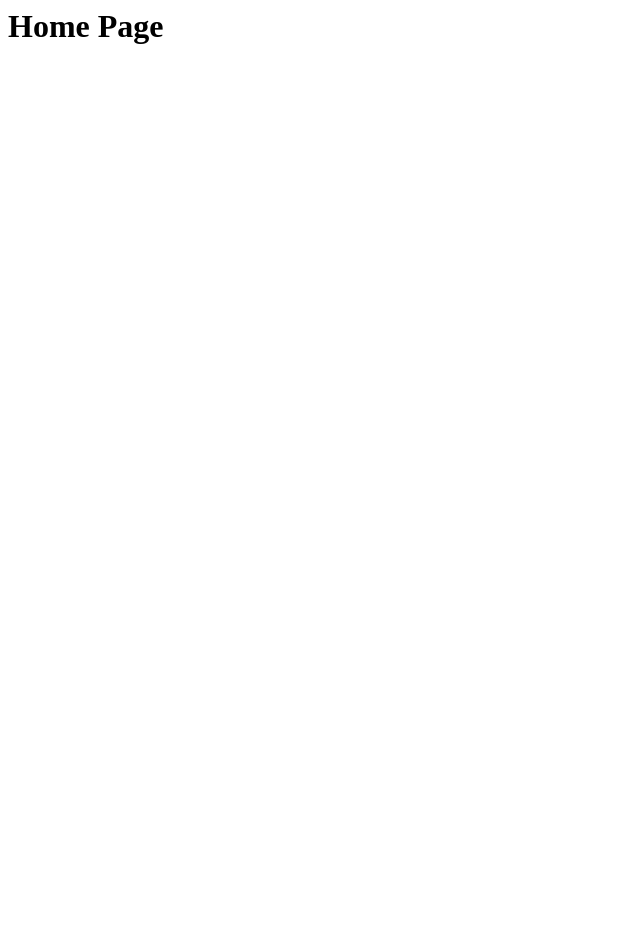
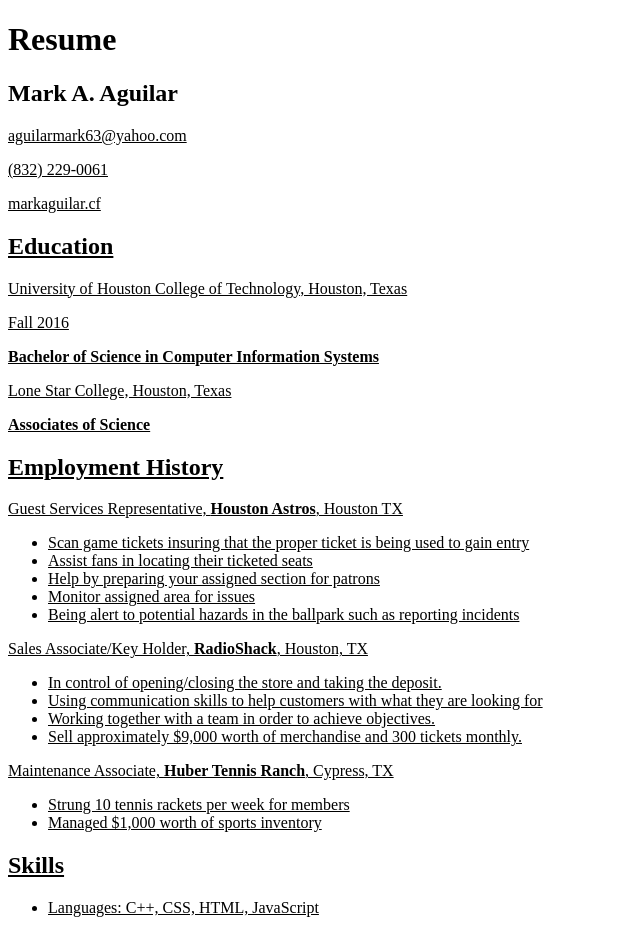
Before and after one commit to crayarc/ONE, a PHP site: page / in a window 1280 px wide. Before the commit the part shown is almost empty. Shown: the whole page, without its empty margins (0-640 px from the left). Before the commit the page ends 44 px from the top, so only its background shows below. Run offline with PHP 8.4, Linux system fonts and the light colour scheme.

Commit message:
skeleton

```diff
--- a/Index.php
+++ b/Index.php
@@ -1,6 +1,60 @@
+<!DOCTYPE html>
 <html>
-<head></head>
+<head>
+	<link rel='stylesheet' href='main.css'/>
+	<script src='script.js'></script>
+</head>
 <body>
-<h1>Home Page</h1>
+
+<div>
+<h1><b>Resume</b></h1>
+<h2>Mark A. Aguilar</h2>
+<p><u>aguilarmark63@yahoo.com</ul></p>
+<p>(832) 229-0061</p>
+<p>markaguilar.cf</p>
+</div>
+
+<div class="education">
+    <h2>Education</h2>
+    <p class="left">University of Houston College of Technology, Houston, Texas</p>
+    <p class="right">Fall 2016</p>
+    <p><b>Bachelor of Science in Computer Information Systems</b></p>
+    <p>Lone Star College, Houston, Texas</p>
+    <p><b>Associates of Science</b></p>
+</div>
+
+<div class="employment">
+    <h2>Employment History</h2>
+    <p>Guest Services Representative, <b>Houston Astros</b>,  Houston TX</p>
+    <ul>
+        <li>Scan game tickets insuring that the proper ticket is being used to gain entry</li>
+        <li>Assist fans in locating their ticketed seats</li>
+        <li>Help by preparing your assigned section for patrons</li>
+        <li>Monitor assigned area for issues</li>
+        <li>Being alert to potential hazards in the ballpark such as reporting incidents</li>
+    </ul>
+
+    <p>Sales Associate/Key Holder, <b>RadioShack</b>, Houston, TX</p>
+    <ul>
+        <li>In control of opening/closing the store and taking the deposit.</li>
+        <li>Using communication skills to help customers with what they are looking for</li>
+        <li>Working together with a team in order to achieve objectives.</li>
+        <li>Sell approximately $9,000 worth of merchandise and 300 tickets monthly.</li>
+    </ul>
+
+    <p>Maintenance Associate, <b>Huber Tennis Ranch</b>, Cypress, TX</p>
+    <ul>
+        <li>Strung 10 tennis rackets per week for members</li>
+        <li>Managed $1,000 worth of sports inventory</li>
+    </ul>
+</div>
+
+<div class="skills">
+    <h2>Skills</h2>
+    <ul>
+        <li>Languages: C++, CSS, HTML, JavaScript</li>
+    </ul>
+</div>
+
 </body>
 </html>
```
